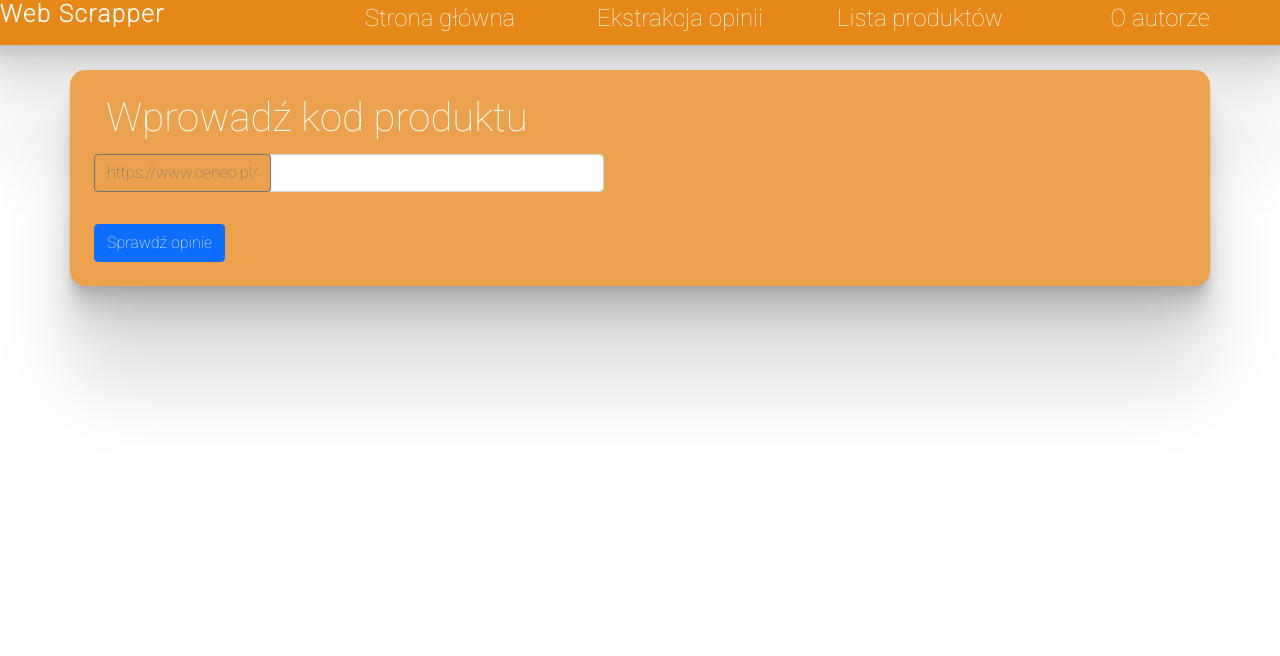
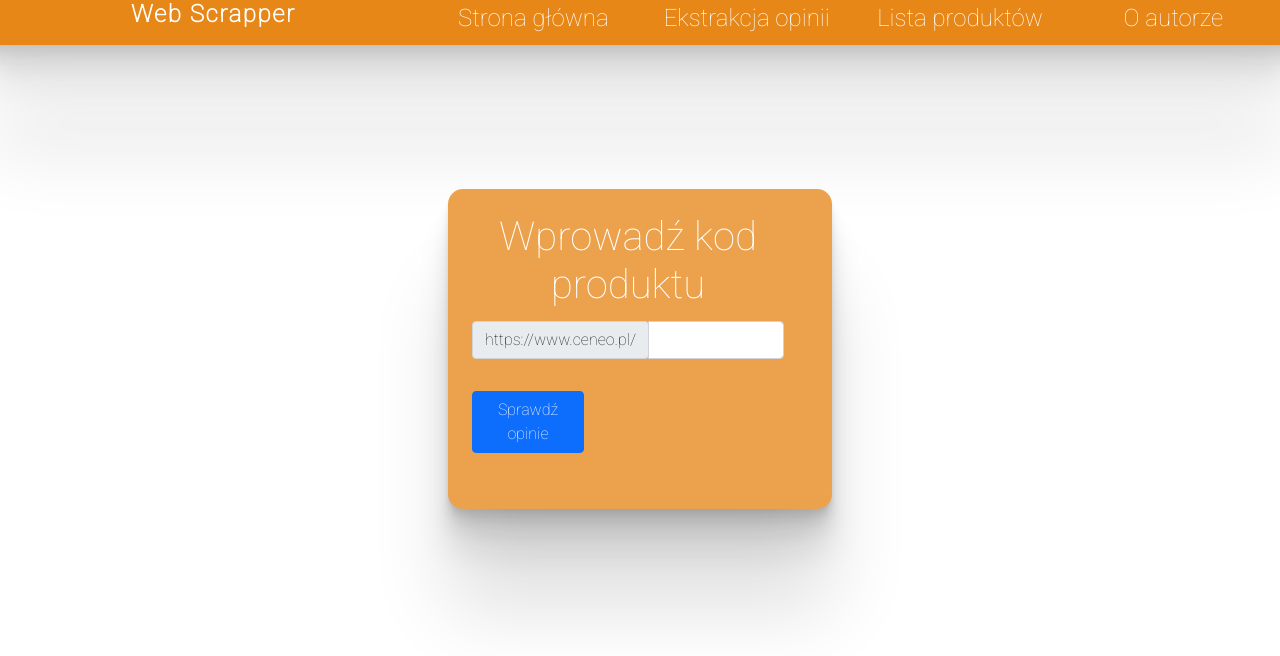
Before and after one commit to cieslakamil/web-scrapper, a Flask app: page /extraction in a window 1280 px wide. Shown: the top 656 px of the page. Run offline with Flask 2, Linux system fonts and the light colour scheme; some libraries are stand-ins or nearby versions.

Commit message:
switched to external database

```diff
--- a/app.py
+++ b/app.py
@@ -20,9 +20,10 @@ app.config.update(
     TEMPLATES_AUTO_RELOAD=True,
     debug=True
 )
+# MONGODB DATABASE
 
-# MONGODB DATABASE
-client = MongoClient('mongodb://localhost:27017/')
+client = pymongo.MongoClient("mongodb+srv://h6G9Ulz7bix5DdSC:h6G9Ulz7bix5DdSC@ceneop.zyvr9.mongodb.net/ceneop?retryWrites=true&w=majority")
+#client = MongoClient('mongodb://localhost:27017/')
 db = client.ceneo_products_db
 products = db.products
 print(f'DATABASE: {products}')
@@ -41,10 +42,10 @@ def extract():
 def get_opinions():
     if request.method == "POST":
         product_code = request.form['product_code']
-        if product_code:
+        if product_code and product_code.isdecimal():
             return redirect('/product/'+product_code)
         else:
-            feedback = 'You haven\'t entered correct product code'
+            feedback = 'Nieprawidłowy kod produktu.'
             return render_template('/extraction.html', feedback=feedback)
     return render_template('/extraction.html')
 
--- /dev/null
+++ b/static/css/extraction.css
@@ -0,0 +1,24 @@
+.container {
+    width: 30vw;
+    height: 40vh;
+    margin-top: 18vh;
+}
+
+input.form-control#product-code {
+    width: 200px;
+}
+
+.sth {
+    display: flex;
+    flex-direction: row;
+    align-items: center;
+    font-size: 1.1em;
+}
+
+.warning {
+    color: rgb(255, 15, 15);
+}
+
+.title {
+    text-align: center;
+}
--- a/static/css/main.css
+++ b/static/css/main.css
@@ -78,6 +78,11 @@ nav li {
     padding: 0.25em;
 }
 
+nav li a {
+    width: 100%;
+    height: 100%;
+}
+
 nav li:hover {
     cursor: pointer;
     background-color: #ffffff;
--- a/templates/base.html
+++ b/templates/base.html
@@ -18,7 +18,7 @@
 <body>
     <nav class='row'>
         <ul class="col h-25">
-            <div class="title col-md-3 ">
+            <div class="title col-md-4 ">
                 <h4><b>Web Scrapper</b></h4>
             </div>
             <li id="home-page-button" class="col">
--- a/templates/extraction.html
+++ b/templates/extraction.html
@@ -1,30 +1,41 @@
 {% extends 'base.html' %} {% block head %}
 <link rel="stylesheet" href="{{ url_for('static', filename='css/extraction.css') }}"> {% endblock %} {% block body %}
 <div class="container">
-    <div class="row justify-content-center">
+    <div class="row">
         <div class="row">
-            <h1>Wprowadź kod produktu</h1>
+            <div class="col title">
+                <h1>Wprowadź kod produktu</h1>
+            </div>
         </div>
         <div class="input-group">
             <div class="row mt-1">
-
                 <form action="/get-opinions" method="POST" id="extraction_form" class="row justify-content-center">
                     <div class="input-group mb-3">
                         <div class="input-group-prepend">
-                            <button type="button" class="btn btn-outline-secondary">https://www.ceneo.pl/</button>
+                            <a href="https://www.ceneo.pl/">
+                                <div class="input-group-text">https://www.ceneo.pl/</div>
+                            </a>
                         </div>
-                        <input type="text" id="product_code" name="product_code" class="form-control" aria-label="Text input with segmented dropdown button">
+                        <input type="text" id="product_code" name="product_code" class="form-control">
 
                     </div>
                 </form>
 
-                <div class="col mt-3 justify-content-center">
-                    <button type="submit" class="btn btn-primary" form="extraction_form" value="Submit">Sprawdź opinie</button> {% if feedback %}
-                    <p class="text-danger float-right">{{ feedback }}</p>
-                    {% endif %}
+            </div>
+
+
+        </div>
+        <div class="col mt-3 sth">
+            <div class="col-4">
+                <button type="submit" class="btn btn-primary" form="extraction_form" value="Submit">Sprawdź opinie</button>
+            </div>
+            {% if feedback %}
+            <div class="col">
+                <div class="warning">
+                    <b>{{ feedback }}</b>
                 </div>
             </div>
-
+            {% endif %}
         </div>
     </div>
 </div>
```
